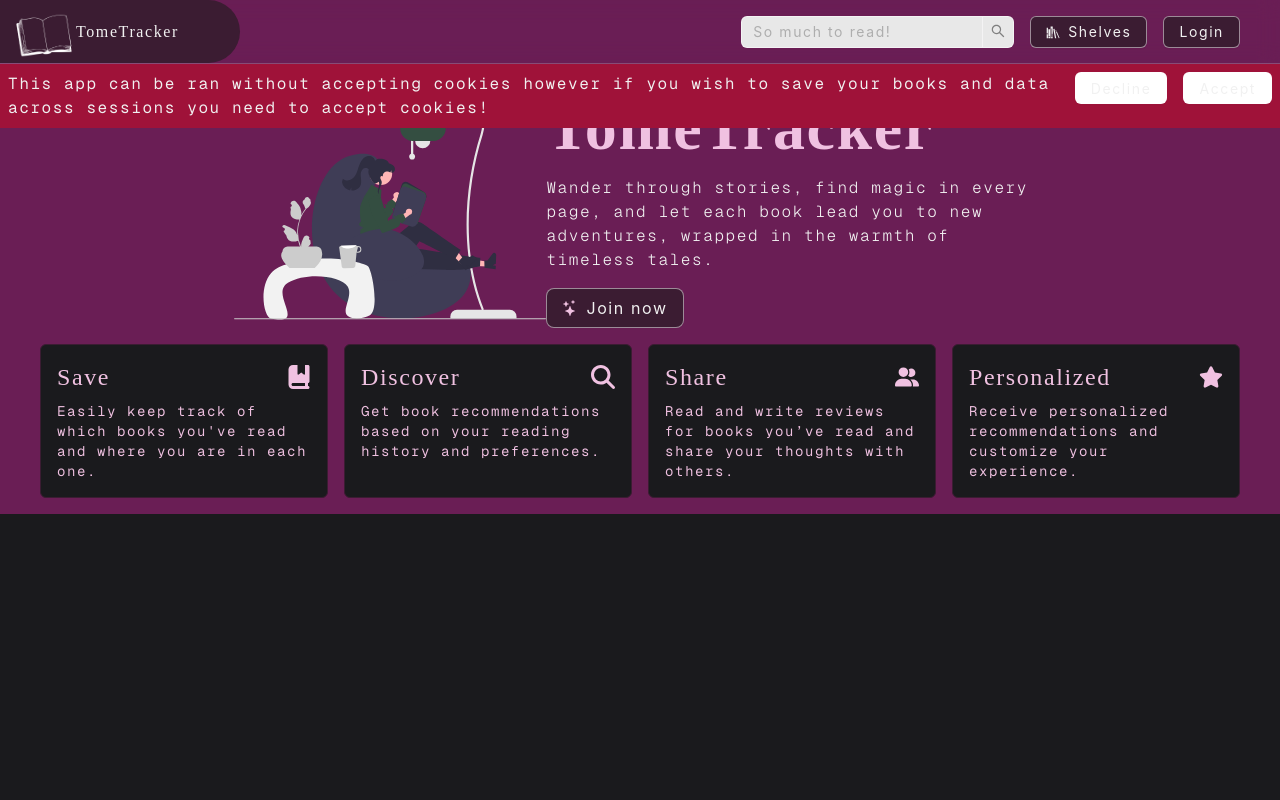
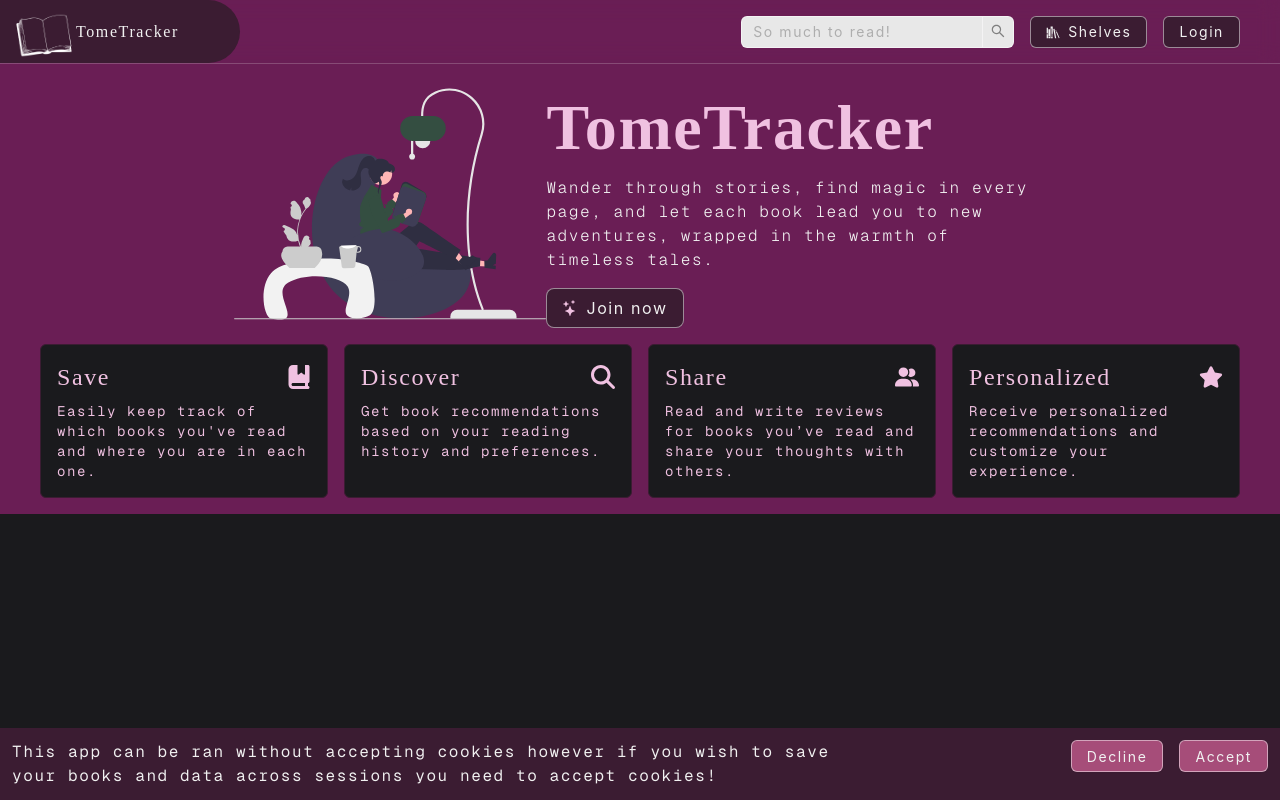
Before and after one commit to sarahthebest/TomeTracker, a React (Vite) app: page / in a window 1280 px wide. Built offline with nearby package versions, Linux system fonts and the light colour scheme; a web font is replaced by a local one.

Commit message:
style edit

```diff
--- a/src/components/Cookies/CookieConsent.tsx
+++ b/src/components/Cookies/CookieConsent.tsx
@@ -25,24 +25,22 @@ const CookieConsent = () => {
     if (consent) return null;
 
     return (
-        <div className="cookie_bar sticky bottom-0 bg-rose-800 p-2 flex flex-row justify-between">
-            <p>
+        <div className="cookie_bar absolute bottom-0 bg-primary p-3 flex flex-row justify-between">
+            <p className="w-2/3">
                 This app can be ran without accepting cookies however if you
                 wish to save your books and data across sessions you need to
                 accept cookies!
             </p>
             <div className="btn_wrapper flex flex-row gap-4">
                 <Btn
-                    id="cookiesYes"
                     onClick={() => handle_consent_click("decline")}
                     text="Decline"
-                    backgroundColor="white"
+                    backgroundColor="var(--accent)"
                 />
                 <Btn
-                    id="cookiesNo"
                     onClick={() => handle_consent_click("accept")}
                     text="Accept"
-                    backgroundColor="white"
+                    backgroundColor="var(--accent)"
                 />
             </div>
         </div>
```
